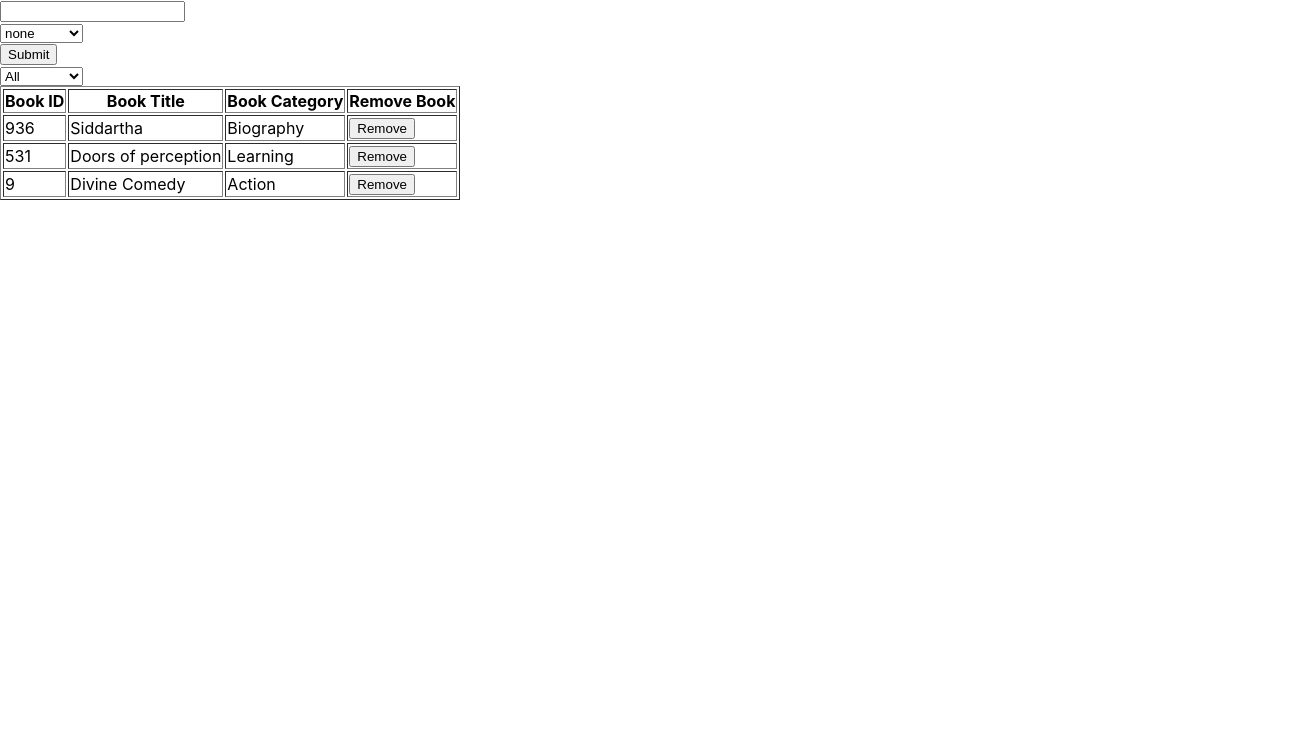
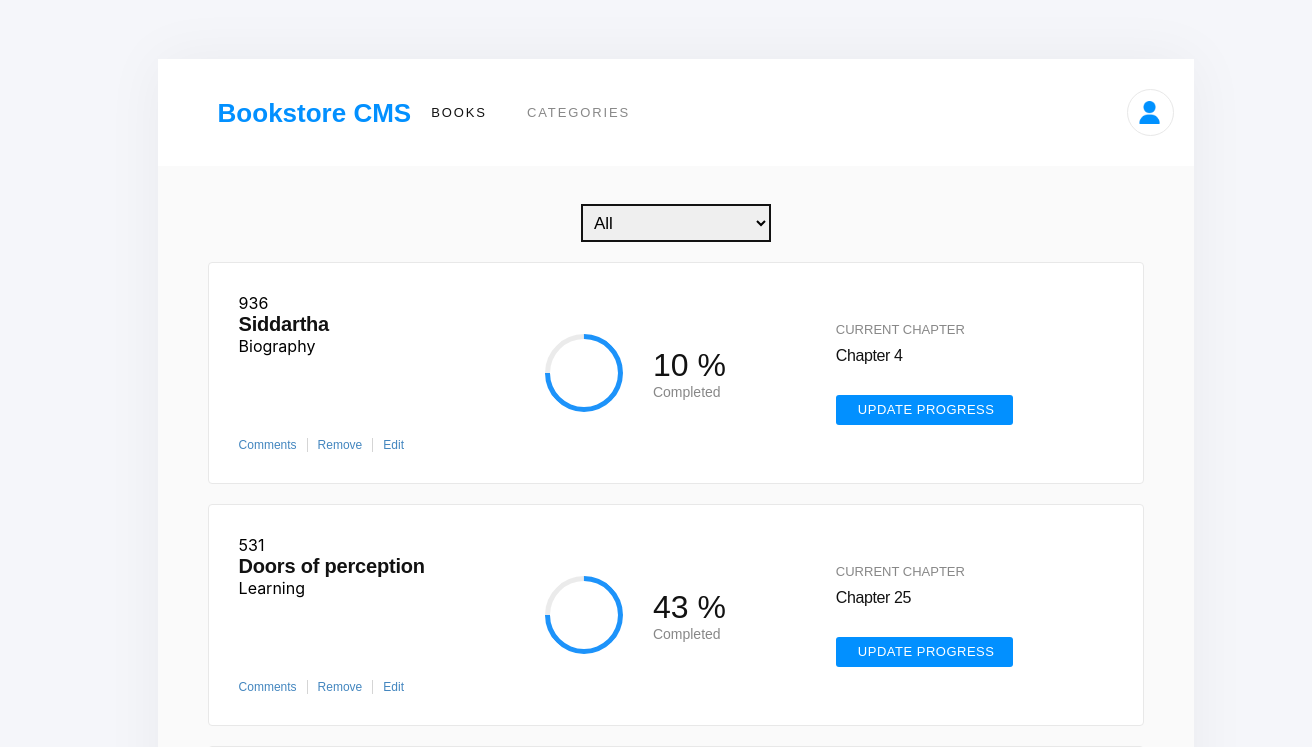
Before and after one commit to happiguru/React-BookStore, a React (Create React App) app: page / in a window 1280 px wide. Shown: the top 747 px of the page, 1312 px wide, since content can reach past the window. Built offline with nearby package versions, Linux system fonts and the light colour scheme.

Commit message:
Add styles to the application

```diff
--- /dev/null
+++ b/src/components/App.css
@@ -0,0 +1,38 @@
+.App {
+  width: 90%;
+  height: 90%;
+  margin: 0 auto;
+  padding: 0 0 70px;
+  border-radius: 4px;
+  box-shadow: 0 0 60px 0 rgba(0, 0, 0, 0.05);
+  background-color: #fafafa;
+}
+
+body {
+  max-width: 1600px;
+  margin: auto;
+}
+
+#root {
+  width: 90%;
+  height: 100%;
+  padding: 59px 60px 59px 100px;
+  background-color: #f5f6fa;
+}
+
+@media (max-width: 680px) {
+  #root {
+    padding: 20px;
+  }
+}
+
+@media (max-width: 380px) {
+  #root {
+    width: 100%;
+    padding: 0;
+  }
+
+  .App {
+    padding: 0;
+  }
+}
--- a/src/components/App.js
+++ b/src/components/App.js
@@ -1,12 +1,17 @@
+import Header from './Header';
+import './App.css';
 import BooksForm from '../containers/BooksForm';
 import BooksList from '../containers/BooksList';
 
 function App() {
   return (
-    <div>
-      <BooksForm />
-      <BooksList />
-    </div>
+    <>
+      <div className="App">
+        <Header />
+        <BooksList />
+        <BooksForm />
+      </div>
+    </>
   );
 }
 
--- /dev/null
+++ b/src/components/Book.css
@@ -0,0 +1,240 @@
+.book-container {
+  display: flex;
+  justify-content: space-between;
+  background-color: white;
+  border-radius: 4px;
+  border: solid 1px #e8e8e8;
+  padding: 30px;
+  height: 160px;
+  margin-bottom: 20px;
+}
+
+.book-container:last-child {
+  margin: 0;
+}
+
+.book-details {
+  display: flex;
+  flex-direction: column;
+  justify-content: space-between;
+}
+
+.category {
+  opacity: 0.5;
+  font-family: sans-serif;
+  font-size: 14px;
+  font-weight: bold;
+  font-stretch: normal;
+  font-style: normal;
+  line-height: normal;
+  letter-spacing: normal;
+  color: #121212;
+}
+
+.title {
+  font-family: sans-serif;
+  font-size: 20px;
+  font-weight: bold;
+  font-stretch: normal;
+  font-style: normal;
+  line-height: normal;
+  letter-spacing: -0.2px;
+  color: #121212;
+}
+
+.author {
+  font-size: 18px;
+  font-weight: 300;
+  font-stretch: normal;
+  font-style: normal;
+  line-height: normal;
+  letter-spacing: normal;
+  color: #4386bf;
+}
+
+.actions button {
+  font-family: sans-serif;
+  font-size: 12px;
+  font-weight: 300;
+  font-stretch: normal;
+  font-style: normal;
+  line-height: normal;
+  letter-spacing: normal;
+  color: #4386bf;
+  background: none;
+  border: none;
+  padding: 0 10px;
+  border-right: 1px solid rgba(165, 165, 165, 0.466);
+  cursor: pointer;
+}
+
+.update > button {
+  font-family: sans-serif;
+  font-size: 13px;
+  font-weight: 300;
+  font-stretch: normal;
+  font-style: normal;
+  line-height: normal;
+  letter-spacing: 0.5px;
+  text-align: center;
+  color: #fff;
+  padding: 7px 19px 8px 22px;
+  border-radius: 3px;
+  background-color: #0290ff;
+  border: none;
+}
+
+.actions button:last-child {
+  border: none;
+}
+
+.actions button:first-child {
+  padding-left: 0;
+}
+
+.complete-container {
+  display: flex;
+  align-items: center;
+}
+
+.complete {
+  display: flex;
+  align-items: center;
+  justify-content: center;
+  padding: 0 80px 0 30px;
+}
+
+.circle {
+  width: 68px;
+  height: 68px;
+  border: 5px solid #1d93fa;
+  border-top-color: rgba(206, 206, 206, 0.404);
+  border-radius: 50%;
+  transform: rotate(-45deg);
+  margin-right: 30px;
+}
+
+.complete-value {
+  display: flex;
+  flex-direction: column;
+}
+
+.percent {
+  font-family: sans-serif;
+  font-size: 32px;
+  font-weight: normal;
+  font-stretch: normal;
+  font-style: normal;
+  line-height: normal;
+  letter-spacing: normal;
+  color: #121212;
+}
+
+.faded-text {
+  opacity: 0.5;
+  font-family: sans-serif;
+  font-size: 14px;
+  font-weight: normal;
+  font-stretch: normal;
+  font-style: normal;
+  line-height: normal;
+  letter-spacing: normal;
+  color: #121212;
+}
+
+.update {
+  display: flex;
+  flex-direction: column;
+  padding-left: 30px;
+  padding-right: 100px;
+}
+
+.update .title {
+  opacity: 0.5;
+  font-family: sans-serif;
+  font-size: 13px;
+  font-weight: 300;
+  font-stretch: normal;
+  font-style: normal;
+  line-height: normal;
+  letter-spacing: normal;
+  margin-bottom: 10px;
+  color: #121212;
+}
+
+.update .chapter {
+  font-family: sans-serif;
+  font-size: 16px;
+  font-weight: 300;
+  font-stretch: normal;
+  margin-bottom: 30px;
+  font-style: normal;
+  line-height: normal;
+  letter-spacing: -0.4px;
+  color: #121212;
+}
+
+@media (max-width: 1200px) {
+  .title {
+    font-size: 17px;
+  }
+
+  .actions button {
+    font-size: 11px;
+    padding: 0;
+    text-align: left;
+  }
+
+  .circle {
+    width: 38px;
+    height: 38px;
+  }
+}
+
+@media (max-width: 750px) {
+  .book-container {
+    display: flex;
+    flex-direction: column;
+    text-align: center;
+    height: 270px;
+  }
+
+  .actions button {
+    padding: 10px;
+  }
+}
+
+@media (max-width: 680px) {
+  .complete-container {
+    display: flex;
+    flex-direction: column;
+    margin: auto;
+  }
+
+  .complete {
+    padding: 10px;
+  }
+
+  .update {
+    padding: 10px;
+  }
+}
+
+@media (max-width: 380px) {
+  .percent {
+    font-size: 25px;
+  }
+
+  .actions {
+    padding-top: 10px;
+  }
+
+  .actions button {
+    padding: 5px;
+  }
+
+  .book- {
+    margin: 0;
+    padding: 0;
+  }
+}
--- a/src/components/Book.js
+++ b/src/components/Book.js
@@ -1,14 +1,19 @@
 import React from 'react';
 import PropTypes from 'prop-types';
+import './Book.css';
 
 const Book = ({
   bookId, title, category, handleRemoveBook,
 }) => (
-  <tr>
-    <td>{bookId}</td>
-    <td>{title}</td>
-    <td>{category}</td>
-    <td>
+  <div className="book-container">
+    <div className="book-details">
+      <div>
+        <div>{bookId}</div>
+        <div className="title">{title}</div>
+        <div>{category}</div>
+      </div>
+      <div className="actions">
+        <button type="button">Comments</button>
         <button
           onClick={() => {
             const book = {
@@ -22,8 +27,26 @@
         >
           Remove
         </button>
-    </td>
-  </tr>
+        <button type="button">Edit</button>
+      </div>
+    </div>
+    <div className="complete-container">
+      <div className="complete">
+        <div className="circle" />
+        <div className="complete-value">
+          <span className="percent">
+            {`${Math.floor(Math.random() * 100)} %`}
+          </span>
+          <span className="faded-text">Completed</span>
+        </div>
+      </div>
+      <div className="update">
+        <span className="title">CURRENT CHAPTER</span>
+        <span className="chapter">{`Chapter ${Math.floor(Math.random() * 34 + 1)}`}</span>
+        <button type="button">UPDATE PROGRESS</button>
+      </div>
+    </div>
+  </div>
 );
 
 Book.propTypes = {
--- /dev/null
+++ b/src/components/Category.css
@@ -0,0 +1,17 @@
+.filter {
+  text-align: center;
+  margin: 20px 0;
+}
+
+.selectFilter {
+  width: 190px;
+  height: 38px;
+  padding: 7px;
+  font-size: 17px;
+  border: 2px solid #121212;
+}
+
+.selectFilter option {
+  color: #0290ff;
+  font-size: 17px;
+}
--- a/src/components/CategoryFilter.js
+++ b/src/components/CategoryFilter.js
@@ -1,6 +1,7 @@
 import React, { useState } from 'react';
 import PropTypes from 'prop-types';
 import { bookCategories } from '../helpers/index';
+import './Category.css';
 
 const CategoryFilter = ({ handleFilterChange }) => {
   const [text, setText] = useState('ALL');
@@ -14,9 +15,11 @@
   };
 
   return (
+    <div className="filter">
       <select
         value={text}
         onChange={handleTextChange}
+        className="selectFilter"
       >
         <option value="All">All</option>
         {
@@ -30,6 +33,7 @@
           ))
         }
       </select>
+    </div>
   );
 };
 
--- /dev/null
+++ b/src/components/Header.css
@@ -0,0 +1,82 @@
+.header-container {
+  display: flex;
+  justify-content: space-between;
+  align-items: center;
+  margin: 0 0 38px;
+  padding: 15px 20px;
+  background-color: #fff;
+}
+
+.header {
+  display: flex;
+  list-style: none;
+  align-items: center;
+  height: 45px;
+}
+
+.header__link {
+  font-family: sans-serif, Montserrat;
+  font-stretch: normal;
+  font-style: normal;
+  line-height: normal;
+  cursor: pointer;
+  font-weight: normal;
+  letter-spacing: 1.9px;
+  color: #121212;
+  font-size: 13px;
+  height: 16px;
+  margin: 20px;
+  opacity: 0.5;
+}
+
+.header__logo {
+  margin: 0 auto;
+  height: 30px;
+  font-size: 26px;
+  letter-spacing: normal;
+  color: #0290ff;
+  font-weight: bold;
+  opacity: 1;
+}
+
+.header__book_link {
+  opacity: 1;
+}
+
+.user {
+  width: 25px;
+  height: 25px;
+  padding: 10px;
+  border: solid 1px #e8e8e8;
+  border-radius: 50%;
+  display: flex;
+  align-items: center;
+  justify-self: center;
+}
+
+.user-logo {
+  background-image: url('../images/user.png');
+  background-position: center;
+  background-repeat: no-repeat;
+  background-size: cover;
+  display: block;
+  width: 23px;
+  height: 23px;
+}
+
+@media (max-width: 750px) {
+  .user {
+    display: none;
+  }
+
+  .header {
+    display: flex;
+    flex-direction: column;
+  }
+
+  .header-container {
+    height: 200px;
+    align-items: flex-start;
+    justify-content: center;
+  }
+}
--- /dev/null
+++ b/src/components/Header.js
@@ -0,0 +1,26 @@
+import React from 'react';
+import './Header.css';
+
+function Header() {
+  return (
+    <div className="header-container">
+      <ul className="header">
+        <li className="header__logo header__link">
+          Bookstore CMS
+        </li>
+        <li className="header__book_link header__link">
+          BOOKS
+        </li>
+        <li className="header__link">
+          CATEGORIES
+        </li>
+      </ul>
+      <div className="user">
+        <span className="user-logo" />
+      </div>
+    </div>
+
+  );
+}
+
+export default Header;
--- /dev/null
+++ b/src/containers/BooksForm.css
@@ -0,0 +1,67 @@
+.filter {
+  text-align: center;
+}
+
+form {
+  display: grid;
+  grid-template-columns: 3fr 1fr 1fr;
+  width: 91%;
+  margin: auto;
+}
+
+.inputTitle input {
+  width: 97%;
+  height: 30px;
+  padding: 8px;
+  font-size: 17px;
+  border: solid 1px #e8e8e8;
+  border-radius: 5px;
+}
+
+.inputCategory select {
+  width: 90%;
+  height: 47px;
+  padding: 8px;
+  font-size: 17px;
+  border: solid 1px #e8e8e8;
+  background-color: #fff;
+  border-radius: 5px;
+}
+
+.addBook {
+  background: #0290ff;
+  color: white;
+  font-size: 17px;
+  font-weight: bolder;
+  border: none;
+  border-radius: 5px;
+}
+
+.addBook:hover {
+  cursor: pointer;
+  border: 2px solid black;
+}
+
+@media (max-width: 680px) {
+  form {
+    display: grid;
+    grid-template-columns: 1fr;
+    width: 91%;
+    margin: auto;
+    grid-gap: 10px;
+  }
+
+  .inputTitle input {
+    width: 234px;
+  }
+
+  .inputCategory select {
+    width: 250px;
+  }
+
+  .addBook {
+    height: 50px;
+    width: 150px;
+    margin: auto;
+  }
+}
--- a/src/containers/BooksForm.js
+++ b/src/containers/BooksForm.js
@@ -3,6 +3,7 @@
 import PropTypes from 'prop-types';
 import { createBook } from '../actions/index';
 import { bookCategories } from '../helpers/index';
+import './BooksForm.css';
 
 function BooksForm({ createBook }) {
   const [title, setTitle] = useState('');
@@ -31,16 +32,17 @@
   };
 
   return (
-    <>
+    <div className="filter">
       <form>
-        <div className="input-group">
+        <div className="inputTitle">
           <input
             type="text"
             value={title}
             onChange={handleTitleChange}
+            placeholder="Book title"
           />
         </div>
-        <div className="input-group">
+        <div className="inputCategory">
           <select
             name="book-cat"
             id="categories"
@@ -48,7 +50,7 @@
             onChange={handleCategoryChange}
           >
             <option value="">
-              none
+              Category
             </option>
             {
               bookCategories.map((category) => (
@@ -57,9 +59,9 @@
             }
           </select>
         </div>
-        <button type="button" onClick={handleSubmit}>Submit</button>
+        <button type="button" onClick={handleSubmit} className="addBook">Add Book</button>
       </form>
-    </>
+    </div>
   );
 }
 
--- /dev/null
+++ b/src/containers/BooksList.css
@@ -0,0 +1,3 @@
+.filter-container {
+  margin: 0 50px;
+}
--- a/src/containers/BooksList.js
+++ b/src/containers/BooksList.js
@@ -5,6 +5,7 @@
 import { removeBook, changeFilter } from '../actions/index';
 import CategoryFilter from '../components/CategoryFilter';
 import { getFilteredBooks } from '../helpers/index';
+import './BooksList.css';
 
 const BooksList = ({
   books,
@@ -24,24 +25,16 @@
     />
   ));
   return (
-    <div>
-      <CategoryFilter
-        handleFilterChange={changeFilter}
-      />
-      <table border="1">
-        <thead>
-          <tr>
-            <th>Book ID</th>
-            <th>Book Title</th>
-            <th>Book Category</th>
-            <th>Remove Book</th>
-          </tr>
-        </thead>
-        <tbody>
-          {book}
-        </tbody>
-      </table>
-    </div>
+    <>
+      <div className="filter-container">
+        <CategoryFilter
+          handleFilterChange={changeFilter}
+        />
+      </div>
+      <div className="books-container filter-container">
+        {book}
+      </div>
+    </>
   );
 };
 
```
Also changed, not shown: src/images/user.png (added). Lines whose indentation alone changed are shown as unchanged.
